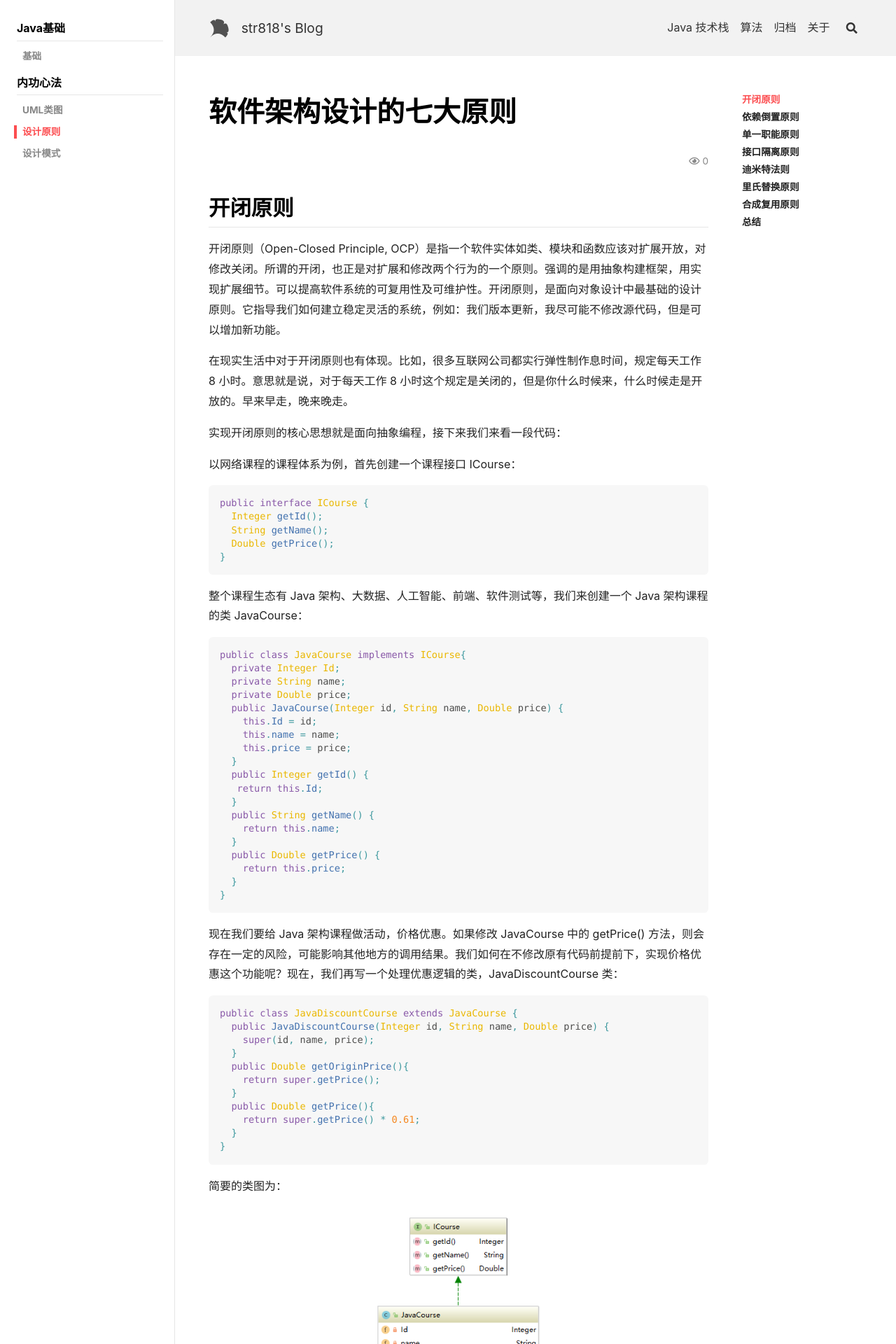
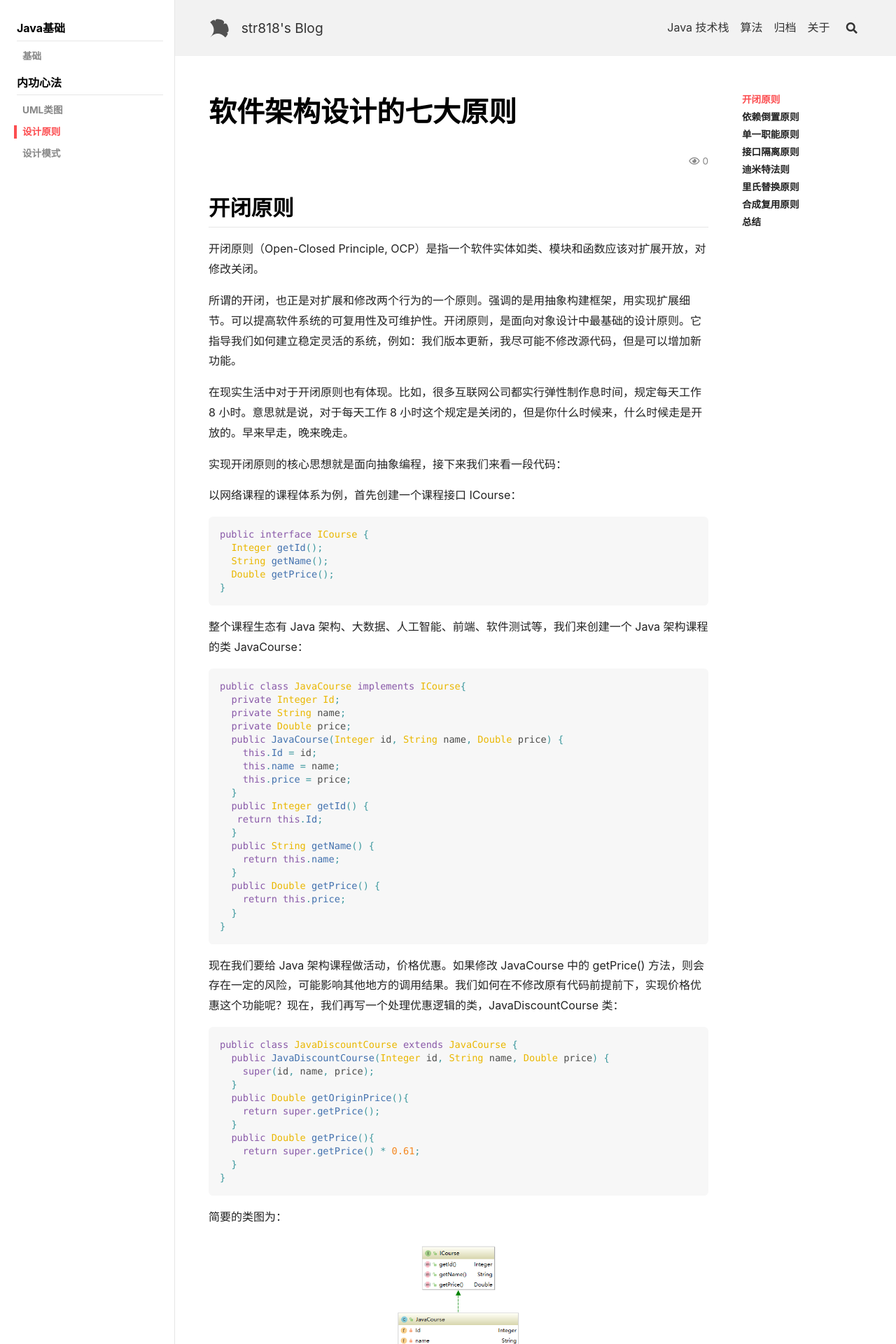
Before and after one commit to str818/str818.github.io, a Jekyll site: the page built from notes/java/internal/2-design-principles.md, in a window 1280 px wide. Shown: the top 1920 px of the page at 70% size. Built offline with Jekyll 4.4.1, drawn with Linux system fonts in a browser that asks for light colours; nearby versions of some CDN libraries; comment, search, counter and statistics services are not loaded; some of the changed text lies outside the part shown.

Commit message:
设计原则

````diff
--- a/notes/java/internal/2-design-principles.md
+++ b/notes/java/internal/2-design-principles.md
@@ -8,7 +8,9 @@
 
 ## 开闭原则
 
-开闭原则（Open-Closed Principle, OCP）是指一个软件实体如类、模块和函数应该对扩展开放，对修改关闭。所谓的开闭，也正是对扩展和修改两个行为的一个原则。强调的是用抽象构建框架，用实现扩展细节。可以提高软件系统的可复用性及可维护性。开闭原则，是面向对象设计中最基础的设计原则。它指导我们如何建立稳定灵活的系统，例如：我们版本更新，我尽可能不修改源代码，但是可以增加新功能。
+开闭原则（Open-Closed Principle, OCP）是指一个软件实体如类、模块和函数应该对扩展开放，对修改关闭。
+
+所谓的开闭，也正是对扩展和修改两个行为的一个原则。强调的是用抽象构建框架，用实现扩展细节。可以提高软件系统的可复用性及可维护性。开闭原则，是面向对象设计中最基础的设计原则。它指导我们如何建立稳定灵活的系统，例如：我们版本更新，我尽可能不修改源代码，但是可以增加新功能。
 
 在现实生活中对于开闭原则也有体现。比如，很多互联网公司都实行弹性制作息时间，规定每天工作 8 小时。意思就是说，对于每天工作 8 小时这个规定是关闭的，但是你什么时候来，什么时候走是开放的。早来早走，晚来晚走。
 
@@ -64,11 +66,13 @@
 ```
 简要的类图为：
 
-<div align="center">  <img src="/img/internal_design_principles_1.png" width="40%"/> </div><br>
+<div align="center">  <img src="/img/internal_design_principles_1.png" width="30%"/> </div><br>
 
 ## 依赖倒置原则
 
-依赖倒置原则（Dependence Inversion Principle, DIP）是指设计代码结构时，高层模块不应该依赖底层模块，二者都应该依赖其抽象。抽象不应该依赖细节；细节应该依赖抽象。通过依赖倒置，可以减少类与类之间的耦合性，提高系统的稳定性，提高代码的可读性和可维护性，并能够降低修改程序所造成的风险。接下来看一个案例，还是以课程为例，先来创建一个类 Tom：
+依赖倒置原则（Dependence Inversion Principle, DIP）是指设计代码结构时，高层模块不应该依赖底层模块，二者都应该依赖其抽象。抽象不应该依赖细节；细节应该依赖抽象。
+
+通过依赖倒置，可以减少类与类之间的耦合性，提高系统的稳定性，提高代码的可读性和可维护性，并能够降低修改程序所造成的风险。接下来看一个案例，还是以课程为例，先来创建一个类 Tom：
 
 ```java
 public class Tom {
@@ -210,14 +214,15 @@
 
 单一职责原则要求一个接口或类只有一个原因引起变化，也就是一个接口或类只有一个职责，它就负责一件事情。显然，IPhone 接口并不是只负责一件事。IPhone 接口包含了两个职责：协议管理与数据传输，`dial()` 和 `hangup()` 两个方法实现的是协议管理，分别负责拨号接通和挂机；`chat()` 实现的是数据的传送。这两个职责都会引起类的变化，但它们不会互相影响，这时可以考虑拆分成两个接口。
 
-
-
+<div align="center">  <img src="/img/internal_design_principles_SRP_2.png" width="70%"/> </div><br>
 
 这修改之后，开发起来简单，维护起来也容易。但是，我们在实际开发中会项目依赖，组合，聚合这些关系，还有还有项目的规模，周期，技术人员的水平，对进度的把控，很多类都不符合单一职责。但是，我们在编写代码的过程，尽可能地让接口和方法保持单一职责，对我们项目后期的维护是有很大帮助的。
 
 ## 接口隔离原则
 
-接口隔离原则（Interface Segregation Principle, ISP）是指用多个专门的接口，而不使用单一的总接口，客户端不应该依赖它不需要的接口。这个原则指导我们在设计接口时应当注意一下几点：
+接口隔离原则（Interface Segregation Principle, ISP）是指用多个专门的接口，而不使用单一的总接口，客户端不应该依赖它不需要的接口。
+
+这个原则指导我们在设计接口时应当注意一下几点：
 
 1. 一个类对一类的依赖应该建立在最小的接口之上。
 2. 建立单一接口，不要建立庞大臃肿的接口。
@@ -294,7 +299,7 @@
 来看下两种类图的对比，还是非常清晰明了的：
 
 
-<div align="center">  <img src="/img/internal_design_principles_4.png" width="80%"/> </div><br>
+<div align="center">  <img src="/img/internal_design_principles_ISP_1.png" width="80%"/> </div><br>
 
 
 ## 迪米特法则
````
Also changed, not shown: img/internal_design_principles_2.png, img/internal_design_principles_3.png, img/internal_design_principles_4.png, img/internal_design_principles_5.png, img/internal_design_principles_6.png, img/internal_design_principles_7.png, img/internal_design_principles_ISP_1.png (added), img/internal_design_principles_SRP_1.png, img/internal_design_principles_SRP_2.png (added).
